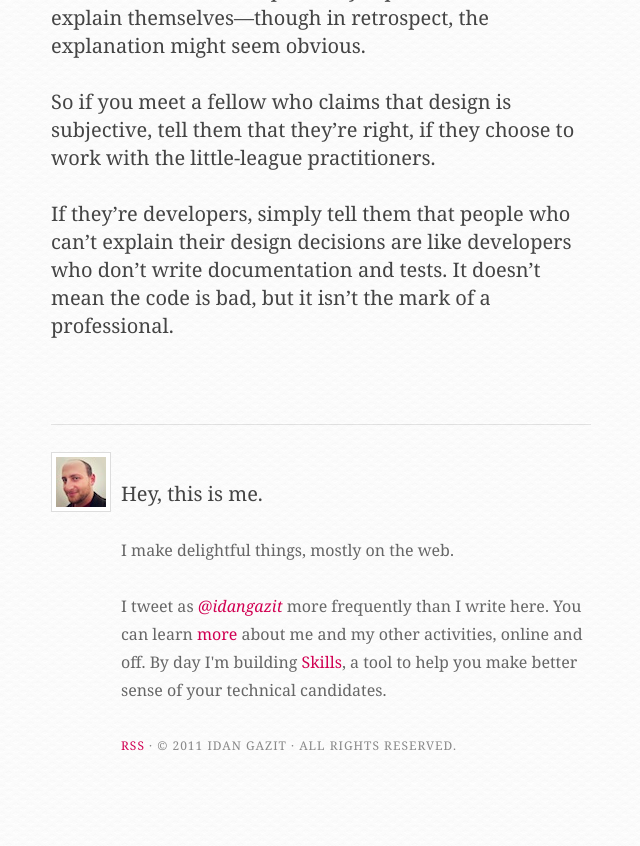
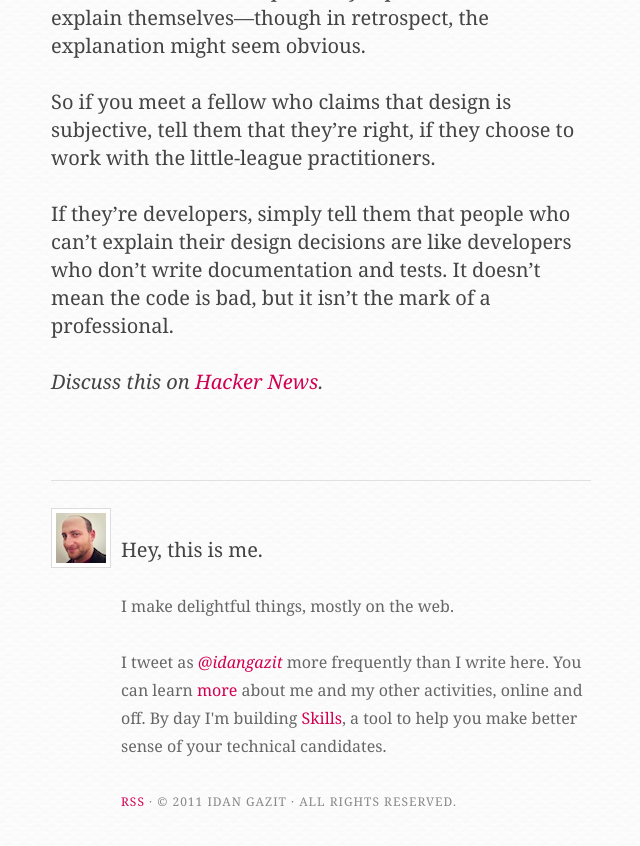
Before and after one commit to idan/oldsite, a Jekyll site: the page built from _posts/2012-10-01-ui-ux-subjectivity.md, in a window 1280 px wide and 900 px high, scrolled down 1340 px. Shown: the top 846 px of the window, without its empty margins (319-959 px from the left). Built offline with Jekyll 4.4.1, drawn with Linux system fonts in a browser that asks for light colours; nearby versions of some CDN libraries; Markdown is read by kramdown in place of the engine named in the settings; comment, search, counter and statistics services are not loaded.

Commit message:
Add link to HN discussion

```diff
--- a/_posts/2012-10-01-ui-ux-subjectivity.md
+++ b/_posts/2012-10-01-ui-ux-subjectivity.md
@@ -18,3 +18,5 @@ Cognition, perception, psychology, physiology. Audience and medium consideration
 So if you meet a fellow who claims that design is subjective, tell them that they’re right, if they choose to work with the little-league practitioners.
 
 If they’re developers, simply tell them that people who can’t explain their design decisions are like developers who don’t write documentation and tests. It doesn’t mean the code is bad, but it isn’t the mark of a professional.
+
+_Discuss this on [Hacker News](http://news.ycombinator.com/item?id=4600256)._
```
